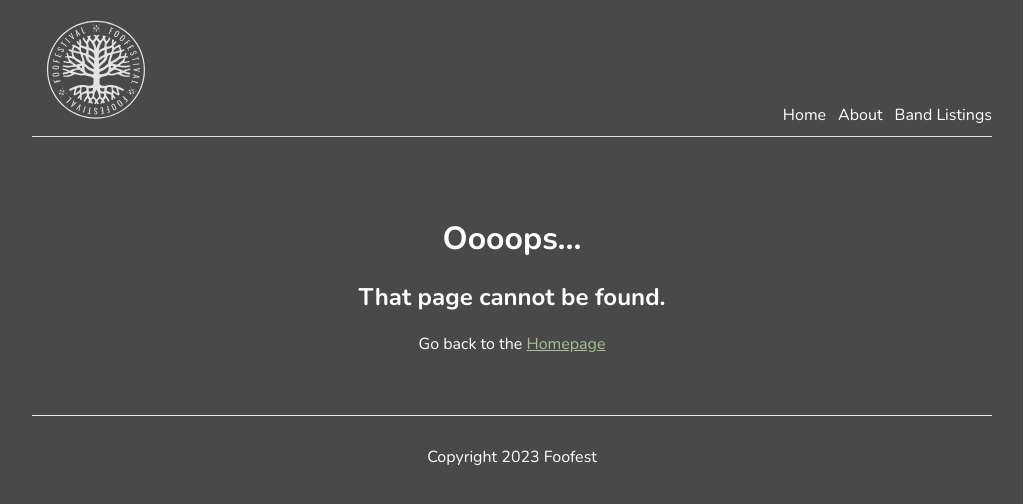
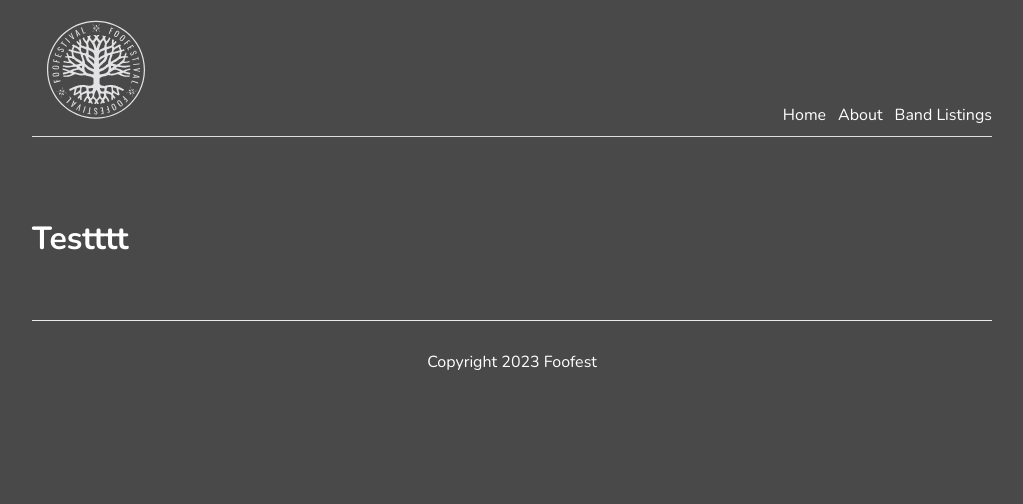
Before and after one commit to tombill143/foofest, a Next.js app: page /booking in a window 1280 px wide. Before the commit this address had no page. Shown: the top 504 px of the page, without its empty margins (128-1151 px from the left). Built offline with nearby package versions, Linux system fonts and the light colour scheme.

Commit message:
booking app index page

```diff
--- a/src/pages/bands/index.js
+++ b/src/pages/bands/index.js
@@ -1,5 +1,7 @@
 import Link from "next/link";
 import styles from "../../styles/Bands.module.css";
+
+
 export const getStaticProps = async () => {
   const res = await fetch("https://positive-pushy-oatmeal.glitch.me/bands");
   const data = await res.json();
--- /dev/null
+++ b/src/pages/booking/index.js
@@ -0,0 +1,9 @@
+const Test = () => {
+    return (
+      <div>
+        <h1>Testttt</h1>
+      </div>
+    );
+  };
+
+  export default Test;
```
